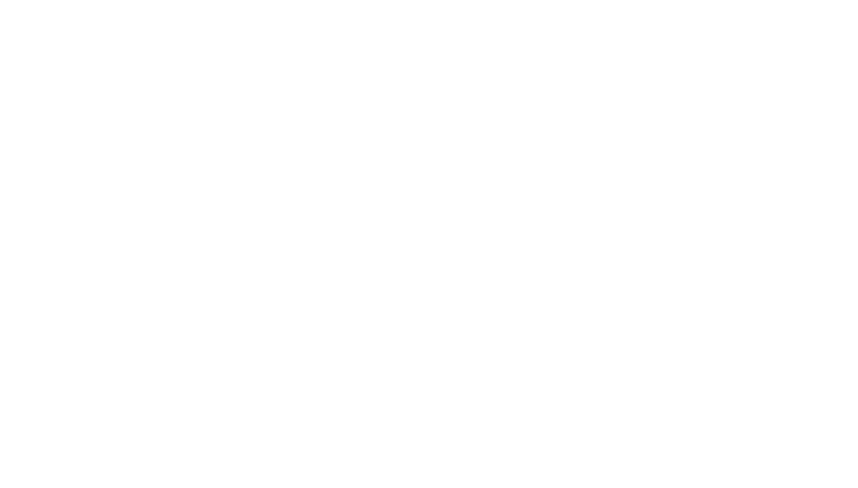
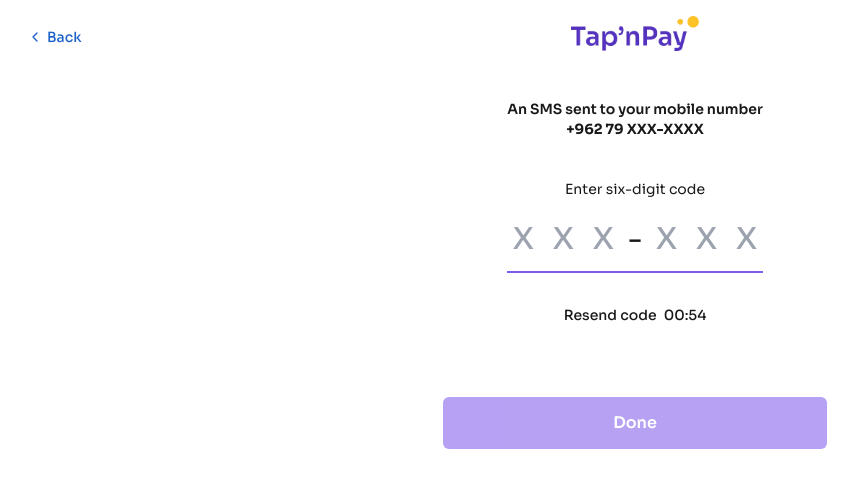
Before and after one commit to ebokes/eaziwallet, a React (Vite) app: page /verify-otp in a window 1280 px wide. Before the commit this address had no page. Shown: the top 488 px of the page, without its empty margins (5-863 px from the left). Built offline with nearby package versions, Linux system fonts and the light colour scheme.

Commit message:
feat: implement OTP verification page with new components, add route, and remove AuthLayout.

```diff
--- a/src/App/routes/index.tsx
+++ b/src/App/routes/index.tsx
@@ -5,6 +5,7 @@ import { BrowserRouter, Routes, Route } from "react-router-dom";
 const Splash = lazy(() => import("../../features/auth/pages/Splash"));
 const Login = lazy(() => import("../../features/auth/pages/Login"));
 const SignUp = lazy(() => import("../../features/auth/pages/SignUp"));
+const OTP = lazy(() => import("../../features/auth/pages/Otp"));
 
 export default function AppRoutes() {
   return (
@@ -14,6 +15,7 @@ export default function AppRoutes() {
         <Route path="/" element={<Splash />} />
         <Route path="/login" element={<Login />} />
         <Route path="/sign-up" element={<SignUp />} />
+        <Route path="/verify-otp" element={<OTP />} />
       </Routes>
     </BrowserRouter>
   );
--- /dev/null
+++ b/src/components/auth/AuthHeader.tsx
@@ -0,0 +1,17 @@
+
+import BackBtn from "../ui/BackBtn";
+import TapNPayLogo from "../../assets/auth/tap-n-pay-violet.webp";
+
+const AuthHeader = ({onClick}: {onClick?: () => void}) => {
+  return (
+    <div className="grid grid-cols-[1fr_auto_1fr] items-center px-4 py-4 md:px-8">
+      <div className="flex justify-start">
+        <BackBtn onClick={onClick}/>
+      </div>
+      <img src={TapNPayLogo} alt="TapNPay Logo" className="w-24 md:w-32" />
+      <div />
+    </div>
+  );
+};
+
+export default AuthHeader;
--- a/src/components/auth/AuthLayout.tsx
+++ /dev/null
@@ -1,31 +0,0 @@
-import React, { type ReactNode } from "react";
-
-interface AuthLayoutProps {
-  children: ReactNode;
-  title?: string;
-  subtitle?: string;
-}
-
-export const AuthLayout: React.FC<AuthLayoutProps> = ({
-  children,
-  title,
-  subtitle,
-}) => {
-  return (
-    <div className="min-h-screen flex flex-col items-center justify-center p-6 bg-background">
-      <div className="w-full max-w-md">
-        {(title || subtitle) && (
-          <div className="mb-8">
-            {title && (
-              <h1 className="text-2xl font-bold text-text-primary mb-2">
-                {title}
-              </h1>
-            )}
-            {subtitle && <p className="text-text-secondary">{subtitle}</p>}
-          </div>
-        )}
-        {children}
-      </div>
-    </div>
-  );
-};
--- /dev/null
+++ b/src/components/auth/OTPInput.tsx
@@ -0,0 +1,140 @@
+import React, {
+  useRef,
+  useEffect,
+  type ChangeEvent,
+  type KeyboardEvent,
+} from "react";
+import { CheckCircle2 } from "lucide-react";
+
+interface OTPInputProps {
+  length?: number;
+  value: string;
+  onChange: (value: string) => void;
+  error?: boolean;
+}
+
+export const OTPInput: React.FC<OTPInputProps> = ({
+  length = 6,
+  value,
+  onChange,
+  error,
+}) => {
+  const inputRefs = useRef<(HTMLInputElement | null)[]>([]);
+
+  // Initialize focus
+  useEffect(() => {
+    if (inputRefs.current[0] && value.length === 0) {
+      inputRefs.current[0].focus();
+    }
+  }, []);
+
+  const handleChange = (e: ChangeEvent<HTMLInputElement>, index: number) => {
+    const char = e.target.value;
+    if (isNaN(Number(char))) return;
+
+    // Get the last character entered
+    const singleChar = char.substring(char.length - 1);
+
+    // Construct new OTP string
+    const currentOtp = value.padEnd(length, " ").split("");
+    currentOtp[index] = singleChar;
+    const newOtp = currentOtp.join("").trim();
+
+    onChange(newOtp);
+
+    // Move focus
+    if (singleChar && index < length - 1 && inputRefs.current[index + 1]) {
+      inputRefs.current[index + 1]?.focus();
+    }
+  };
+
+  const handleKeyDown = (e: KeyboardEvent<HTMLInputElement>, index: number) => {
+    if (e.key === "Backspace") {
+      if (!value[index] && index > 0) {
+        // Move back if current is empty
+        inputRefs.current[index - 1]?.focus();
+        // Also clear previous if we just moved back
+        const currentOtp = value.padEnd(length, " ").split("");
+        currentOtp[index - 1] = " "; // temporary placeholder
+        onChange(currentOtp.join("").trim());
+      } else {
+        // Clear current
+        const currentOtp = value.padEnd(length, " ").split("");
+        currentOtp[index] = " ";
+        onChange(currentOtp.join("").trim());
+      }
+    }
+
+    // Allow navigation
+    if (e.key === "ArrowLeft" && index > 0)
+      inputRefs.current[index - 1]?.focus();
+    if (e.key === "ArrowRight" && index < length - 1)
+      inputRefs.current[index + 1]?.focus();
+  };
+
+  // Check if fully complete for success state
+  const isComplete = value.length === length;
+
+  return (
+    <div className="flex flex-col items-center">
+      <div className="relative flex items-center justify-center gap-1">
+        {/* First Group of 3 */}
+        <div className="flex gap-2">
+          {[0, 1, 2].map((index) => (
+            <input
+              key={index}
+              ref={(ref) => {
+                inputRefs.current[index] = ref;
+              }}
+              type="text"
+              inputMode="numeric"
+              maxLength={1}
+              value={value[index] || ""}
+              onChange={(e) => handleChange(e, index)}
+              onKeyDown={(e) => handleKeyDown(e, index)}
+              className="w-8 h-12 text-center text-3xl font-medium bg-transparent outline-none p-0 text-text-primary placeholder:text-gray-300"
+              placeholder="X"
+            />
+          ))}
+        </div>
+
+        {/* Separator */}
+        <span className="text-3xl text-gray-300 mx-1">-</span>
+
+        {/* Second Group of 3 */}
+        <div className="flex gap-2">
+          {[3, 4, 5].map((index) => (
+            <input
+              key={index}
+              ref={(ref) => {
+                inputRefs.current[index] = ref;
+              }}
+              type="text"
+              inputMode="numeric"
+              maxLength={1}
+              value={value[index] || ""}
+              onChange={(e) => handleChange(e, index)}
+              onKeyDown={(e) => handleKeyDown(e, index)}
+              className="w-8 h-12 text-center text-3xl font-medium bg-transparent outline-none p-0 text-text-primary placeholder:text-gray-300"
+              placeholder="X"
+            />
+          ))}
+        </div>
+
+        {/* Success Icon */}
+        {isComplete && (
+          <div className="absolute -right-8">
+            <CheckCircle2 className="text-shamrock" size={24} />
+          </div>
+        )}
+      </div>
+
+      {/* Underline */}
+      <div
+        className={`mt-2 w-full h-0.5 transition-colors ${
+          isComplete ? "bg-shamrock" : "bg-ocean-blue"
+        }`}
+      />
+    </div>
+  );
+};
--- a/src/features/auth/pages/Otp.tsx
+++ b/src/features/auth/pages/Otp.tsx
@@ -0,0 +1,123 @@
+import { zodResolver } from "@hookform/resolvers/zod";
+import React, { useEffect, useState } from "react";
+import { Controller, useForm } from "react-hook-form";
+import { useLocation, useNavigate } from "react-router-dom";
+import { z } from "zod";
+import AuthHeader from "../../../components/auth/AuthHeader";
+import { OTPInput } from "../../../components/auth/OTPInput";
+import { Button } from "../../../components/ui/Button";
+
+// Minimum validation schema
+const otpSchema = z.object({
+  otp: z.string().length(6, "Code must be 6 digits"),
+});
+
+type OtpSchema = z.infer<typeof otpSchema>;
+
+const OTPVerification: React.FC = () => {
+  const navigate = useNavigate();
+  const location = useLocation();
+  const email = location.state?.email || "999"; // Fallback for preview
+  // Mocking phone number display based on design (usually passed from previous step)
+  const phoneNumber = "+962 79 XXX-XXXX";
+
+  const [timer, setTimer] = useState(59);
+  const [isLoading, setIsLoading] = useState(false);
+
+  const {
+    control,
+    handleSubmit,
+    // setValue,
+    formState: { isValid },
+  } = useForm<OtpSchema>({
+    resolver: zodResolver(otpSchema),
+    defaultValues: {
+      otp: "",
+    },
+    mode: "onChange",
+  });
+
+  useEffect(() => {
+    const interval = setInterval(() => {
+      setTimer((prev) => (prev > 0 ? prev - 1 : 0));
+    }, 1000);
+    return () => clearInterval(interval);
+  }, []);
+
+  const onSubmit = (data: OtpSchema) => {
+    console.log("Verifying:", data.otp);
+    setIsLoading(true);
+    setTimeout(() => {
+      setIsLoading(false);
+      navigate("/dashboard");
+    }, 1500);
+  };
+
+  const formatTime = (time: number) => {
+    const minutes = Math.floor(time / 60);
+    const seconds = time % 60;
+    return `0${minutes}:${seconds < 10 ? "0" : ""}${seconds}`;
+  };
+
+  return (
+    <div className="flex flex-col min-h-screen bg-white">
+      <AuthHeader/>
+      {/* Main Content */}
+      <div className="flex-1 flex flex-col items-center px-4 mt-8">
+        {/* Info Box */}
+        <div className="w-full max-w-sm bg-blue-50p-3 text-center mb-10">
+          <p className="text-sm font-semibold text-text-primary">
+            An SMS sent to your mobile number
+          </p>
+          <p className="text-sm font-bold text-text-primary">{phoneNumber}</p>
+        </div>
+
+        <h3 className="text-text-secondary text-sm mb-4">
+          Enter six-digit code
+        </h3>
+
+        <form
+          onSubmit={handleSubmit(onSubmit)}
+          className="w-full max-w-sm flex flex-col items-center"
+        >
+          <Controller
+            name="otp"
+            control={control}
+            render={({ field }) => (
+              <OTPInput
+                value={field.value}
+                onChange={(val) => {
+                  field.onChange(val);
+                  // Auto-submit could go here if requirement changes,
+                  // but design has a Done button.
+                }}
+              />
+            )}
+          />
+
+          <div className="mt-8 mb-auto">
+            <p className="text-sm text-text-secondary font-medium mb-6">
+              Resend code{" "}
+              <span className="text-text-primary ml-1">
+                {formatTime(timer)}
+              </span>
+            </p>
+          </div>
+
+          {/* Bottom Button */}
+          <div className="w-full mt-auto pb-8 md:pb-0 md:mt-12">
+            <Button
+              type="submit"
+              fullWidth
+              isLoading={isLoading}
+              disabled={!isValid}
+            >
+              Done
+            </Button>
+          </div>
+        </form>
+      </div>
+    </div>
+  );
+};
+export default OTPVerification;
```
